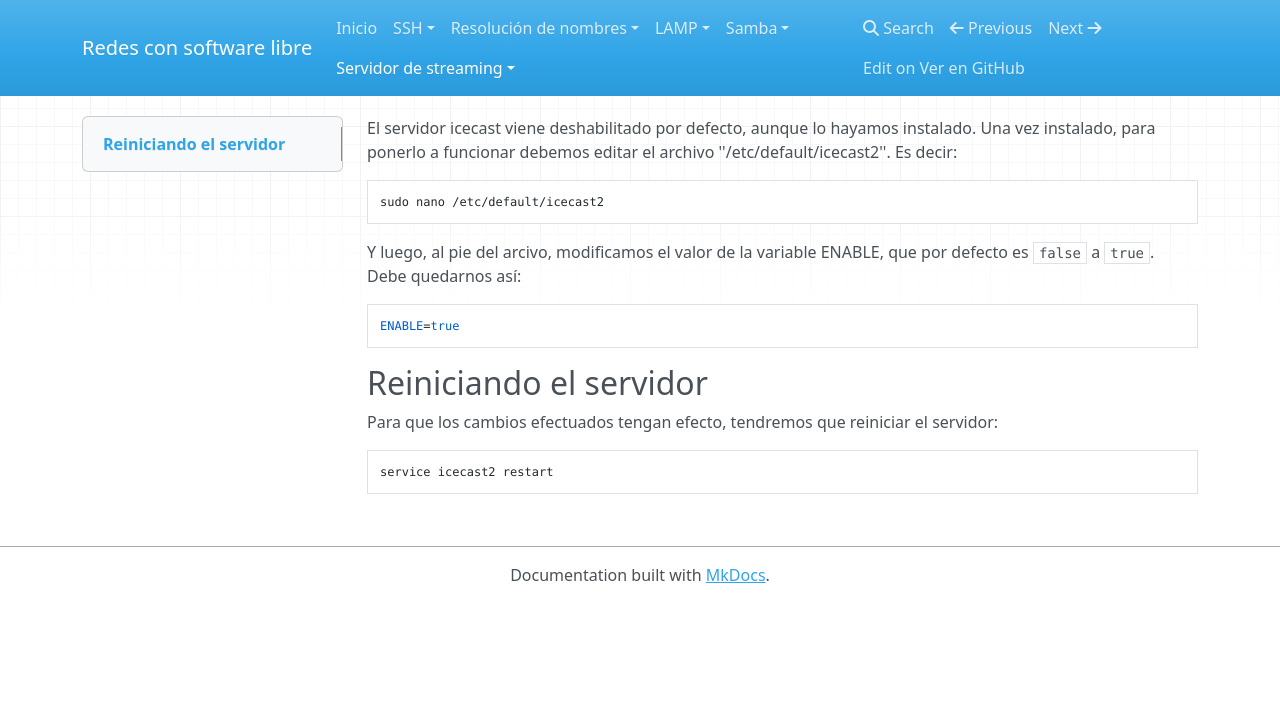
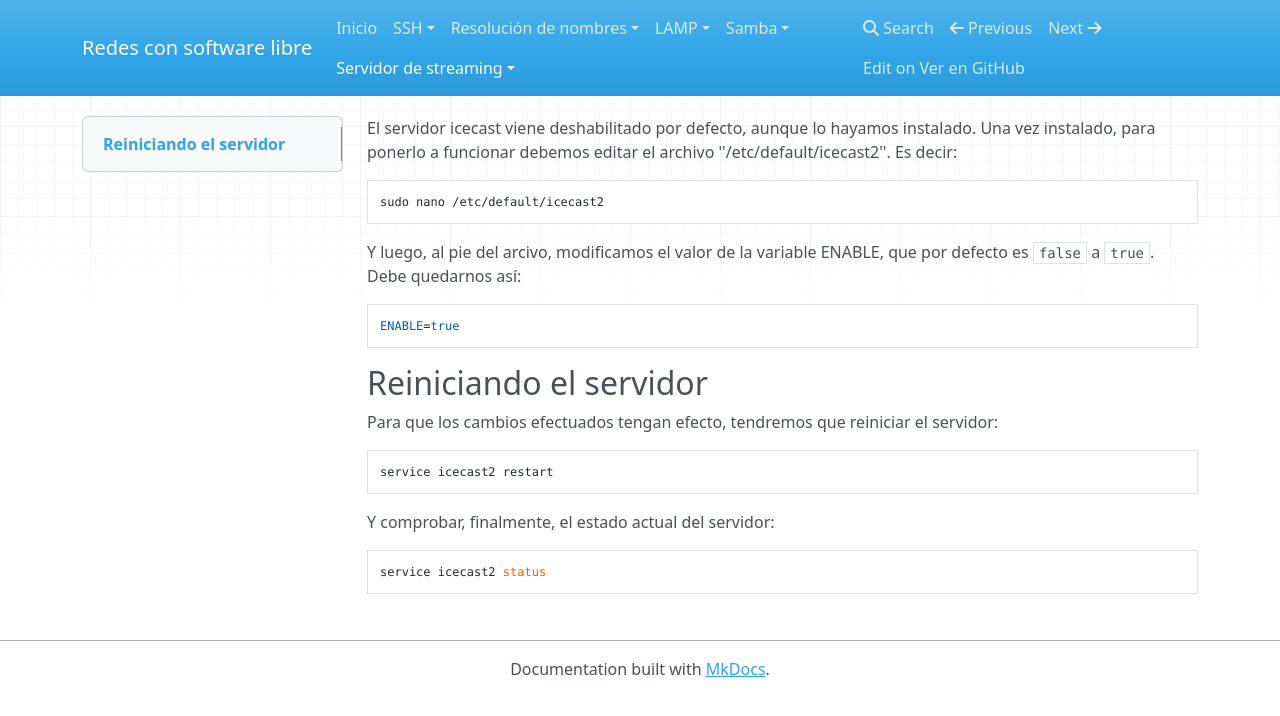
Before and after one commit to romanflores/redes, an MkDocs documentation site: the page built from docs/icecast/inicializacion.md, in a window 1280 px wide. Shown: the top 716 px of the page. Built offline with MkDocs 1.6.1, drawn with Linux system fonts in a browser that asks for light colours; nearby versions of some CDN libraries; old or Windows-style settings are respelled for this version of MkDocs.

Commit message:
Modificaciones menores en Icecast

````diff
--- a/docs/icecast/inicializacion.md
+++ b/docs/icecast/inicializacion.md
@@ -18,3 +18,8 @@ Para que los cambios efectuados tengan efecto, tendremos que reiniciar el servid
 ```bash
 service icecast2 restart
 ```
+Y comprobar, finalmente, el estado actual del servidor:
+
+```bash
+service icecast2 status
+```
````
Also changed, not shown: site/icecast/inicializacion/index.html, site/mkdocs/search_index.json.
